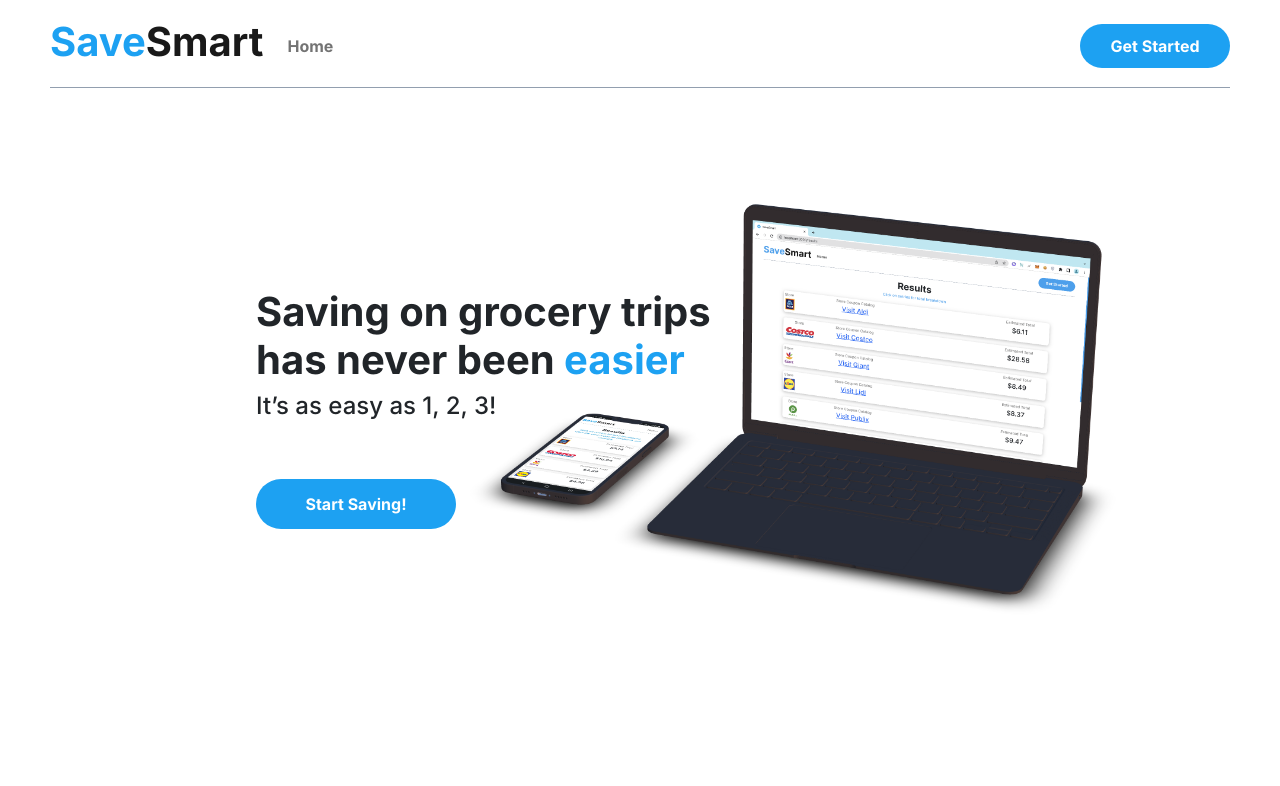
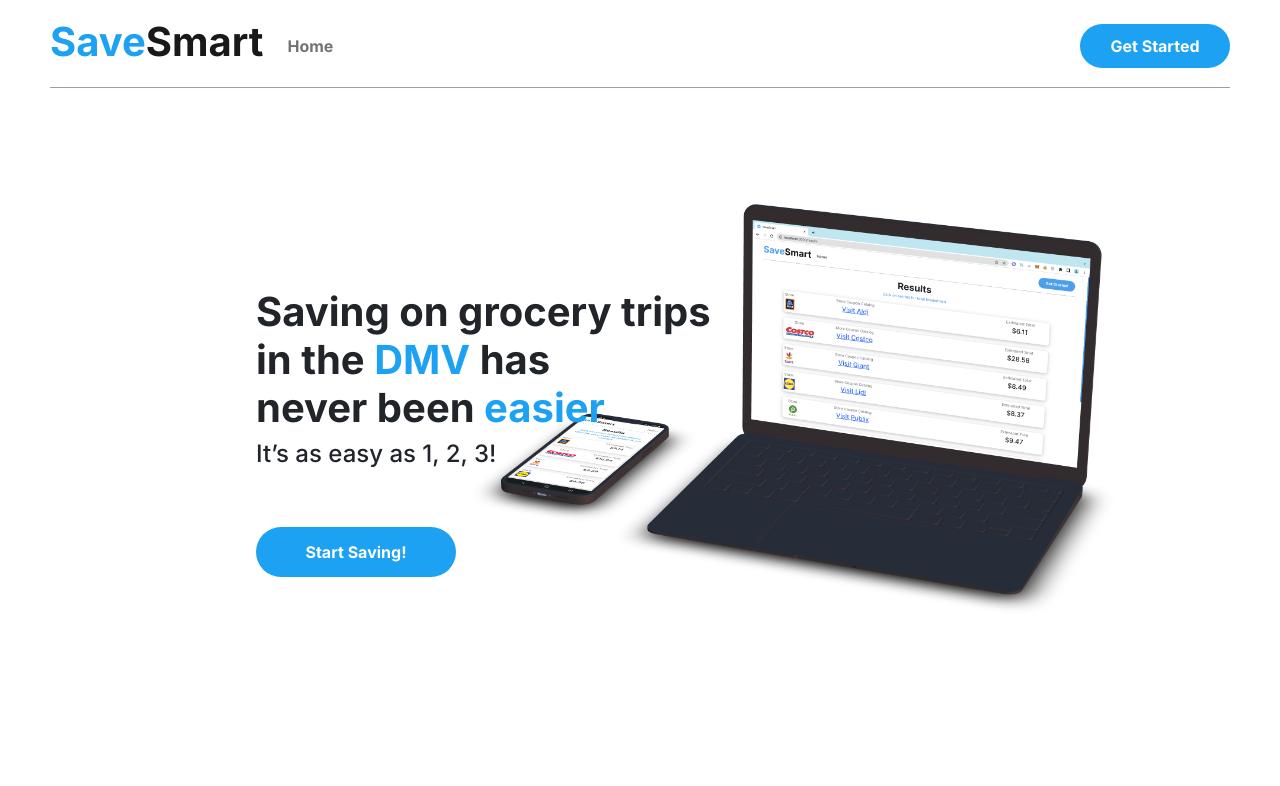
Before and after one commit to matthewnanas/SaveSmart, a React (Create React App) app in the folder web/: page / in a window 1280 px wide. Shown: the top 786 px of the page. Built offline with nearby package versions, Linux system fonts and the light colour scheme.

Commit message:
DMV Update + netlify bug fix

```diff
--- a/web/src/Pages/Landing.tsx
+++ b/web/src/Pages/Landing.tsx
@@ -67,7 +67,7 @@ function DesktopHeading() {
     return (
         <div>
             <div className='Heading'>
-                <h1>Saving on grocery trips<br />has never been <span style={{ color: '#1DA1F2' }}>easier</span></h1>
+                <h1>Saving on grocery trips<br />in the <span style={{ color: '#1DA1F2' }}>DMV</span> has<br />never been <span style={{ color: '#1DA1F2' }}>easier</span></h1>
                 <h4>It’s as easy as 1, 2, 3!</h4>
                 <button className='GetStarted' onClick={() => navStart()}><span>Start Saving!</span></button>
                 <img src={demo} alt="Demo" className='demo' />
@@ -113,7 +113,7 @@ function MobileHeading() {
     return (
         <div>
             <div className='Heading'>
-                <h1>Saving on grocery trips<br />has never been <span style={{ color: '#1DA1F2' }}>easier</span></h1>
+                <h1>Saving on grocery trips<br />in the <span style={{ color: '#1DA1F2' }}>DMV</span> has<br />never been <span style={{ color: '#1DA1F2' }}>easier</span></h1>
                 <h4>It’s as easy as 1, 2, 3!</h4>
                 <button className='GetStarted' onClick={() => navStart()}>Get Started</button>
                 <img src={mobileDemo} className='mobileDemo' alt='demo' />
```
Also changed, not shown: web/src/Static/Constants.ts (+2 -2 lines), 1 other file (tests, documents, lock files or other folders).
